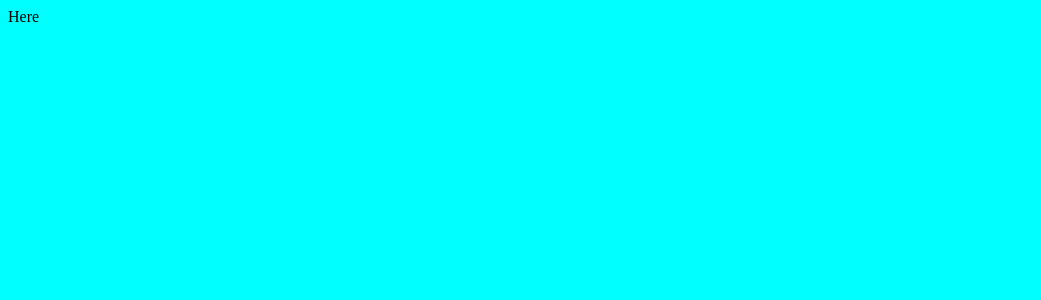
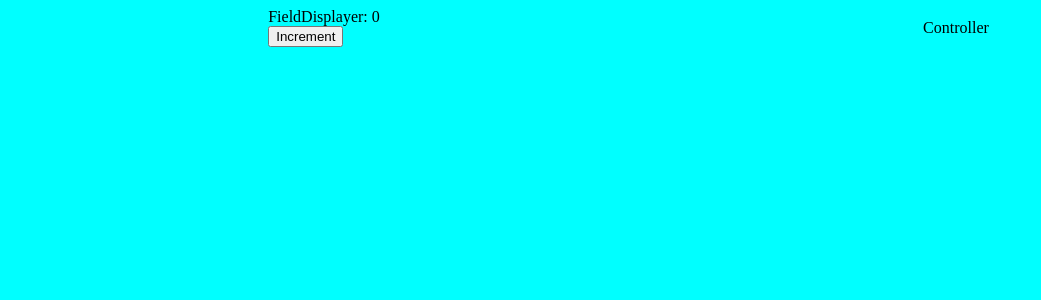
Before and after one commit to vlad-tymoshchyk/puzzle-solver--programmer-day, a React app: page / in a window 1280 px wide. Shown: the top 300 px of the page, without its empty margins (0-1041 px from the left). Built offline with nearby package versions, Linux system fonts and the light colour scheme; the HTML template or start-up script is replaced by a standard one.

Commit message:
feat: setup counter

```diff
--- a/package.json
+++ b/package.json
@@ -24,6 +24,8 @@
     "@types/react": "^18.2.22",
     "@types/react-dom": "^18.2.7",
     "react": "^18.2.0",
-    "react-dom": "^18.2.0"
+    "react-dom": "^18.2.0",
+    "react-redux": "^8.1.2",
+    "redux": "^4.2.1"
   }
 }
--- /dev/null
+++ b/src/App.tsx
@@ -0,0 +1,19 @@
+import React from 'react';
+import { Provider as ReduxProvider } from 'react-redux';
+import { Center } from './components/Center';
+import { FieldDisplayer } from './FieldDisplayer';
+import { Controller } from './Controller';
+import { store } from './store';
+
+export const App = () => {
+  return (
+    <ReduxProvider store={store}>
+      <Center>
+        <FieldDisplayer />
+      </Center>
+      <Center>
+        <Controller />
+      </Center>
+    </ReduxProvider>
+  );
+};
--- /dev/null
+++ b/src/Controller.tsx
@@ -0,0 +1,5 @@
+import React from 'react';
+
+export const Controller = () => {
+  return <div>Controller</div>;
+};
--- /dev/null
+++ b/src/FieldDisplayer.tsx
@@ -0,0 +1,22 @@
+import React from 'react';
+import { useDispatch, useSelector } from 'react-redux';
+import { State } from './types';
+
+export const FieldDisplayer = () => {
+  const counter = useSelector(({ counter }: State) => counter);
+  const dispatch = useDispatch();
+
+  return (
+    <div>
+      FieldDisplayer: {counter}
+      <br />
+      <button
+        onClick={() => {
+          dispatch({ type: 'increment' });
+        }}
+      >
+        Increment
+      </button>
+    </div>
+  );
+};
--- /dev/null
+++ b/src/components/Center.tsx
@@ -0,0 +1,7 @@
+import React from 'react';
+
+export const Center: React.FC<{ children: React.ReactNode }> = ({
+  children,
+}) => {
+  return <div className="center">{children}</div>;
+};
--- /dev/null
+++ b/src/store/index.ts
@@ -0,0 +1,12 @@
+import { createStore } from 'redux';
+import { reducer } from './reducer';
+
+export const store = createStore(
+  reducer,
+  // eslint-disable-next-line
+  // @ts-ignore
+  window.__REDUX_DEVTOOLS_EXTENSION_COMPOSE__ &&
+    // eslint-disable-next-line
+    // @ts-ignore
+    window.__REDUX_DEVTOOLS_EXTENSION_COMPOSE__({ name: 'Puzzle braker' })()
+);
--- /dev/null
+++ b/src/store/reducer.ts
@@ -0,0 +1,17 @@
+import { Reducer, Action } from 'redux';
+import { State } from '../types';
+
+export const initialState = {
+  counter: 0,
+};
+
+export const reducer: Reducer<State, Action> = (state, action) => {
+  if (!state) {
+    return initialState;
+  }
+
+  switch (action.type) {
+    case 'increment':
+      return { ...state, counter: state.counter + 1 };
+  }
+};
--- a/src/style.css
+++ b/src/style.css
@@ -1,3 +1,15 @@
 body {
   background-color: aqua;
 }
+
+#root {
+  display: flex;
+  height: 100%;
+}
+
+.center {
+  flex: 1;
+  display: flex;
+  align-items: center;
+  justify-content: center;
+}
--- /dev/null
+++ b/src/types.ts
@@ -0,0 +1,14 @@
+export interface State {
+  counter: number;
+}
+
+export interface IFigure {
+  body: FigureBody;
+  leftTop: CellCoords;
+  color: string;
+  focused: boolean;
+}
+
+export type FigureBody = CellCoords[];
+
+export type CellCoords = [number, number];
```
Also changed, not shown: src/index.tsx (+3 -5 lines), 1 other file (tests, documents, lock files or other folders).
